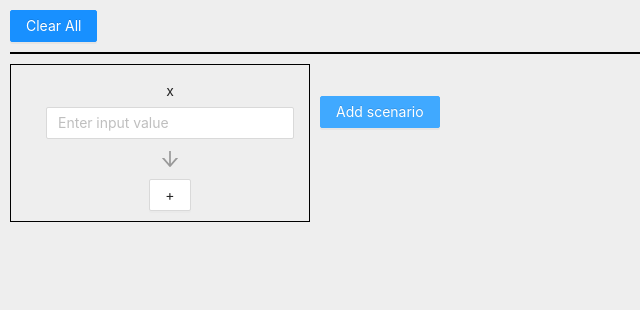
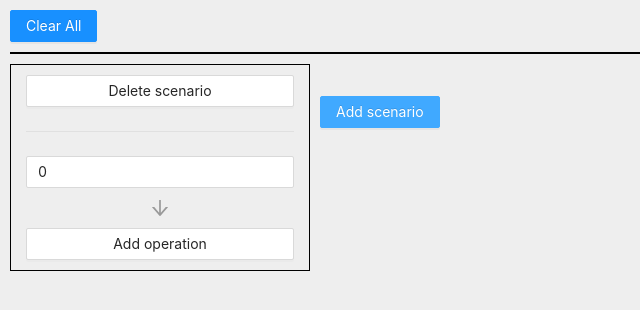
Before and after one commit to stanza24/scenario-tool, a React (Create React App) app: page / in a window 1280 px wide. Both pictures are taken after a click on the button "Add scenario". Shown: the top 310 px of the page, without its empty margins (0-640 px from the left). Built offline with nearby package versions, Linux system fonts and the light colour scheme.

Commit message:
Поправил верстку

```diff
--- a/src/App.module.css
+++ b/src/App.module.css
@@ -1,6 +1,7 @@
 .container {
     width: 100vw;
-    height: 100vh;
+    min-height: 100vh;
+    height: auto;
     padding: 10px;
     background: #eeeeee;
 }
--- a/src/components/Scenario.module.css
+++ b/src/components/Scenario.module.css
@@ -3,9 +3,13 @@
     flex-direction: column;
     align-items: center;
     width: 300px;
-    padding: 10px 15px 10px 35px;
+    padding: 10px 15px;
     border: 1px solid black;
     margin-right: 10px;
+}
+
+.scenarioButton {
+    width: 100%;
 }
 
 .operationIcon {
--- a/src/components/Scenario.tsx
+++ b/src/components/Scenario.tsx
@@ -7,7 +7,7 @@ import { IOperation, IOperationWithResult, IScenario } from 'types';
 import { calculateResultWithRate } from 'utils';
 
 import { ArrowDownOutlined } from '@ant-design/icons';
-import { Button, Input, Modal } from 'antd';
+import { Button, Divider, Input, Modal } from 'antd';
 
 import styles from './Scenario.module.css';
 
@@ -45,7 +45,7 @@ export const Scenario = ({ scenario }: Props) => {
         result: calculateResultWithRate(
           op.rateType,
           op.rate,
-          ops.at(-1)?.result || scenario.init || 0
+          ops.at(-1)?.result || Number(scenario.init) || 0
         ),
       });
     }
@@ -58,7 +58,7 @@ export const Scenario = ({ scenario }: Props) => {
   }: ChangeEvent<HTMLInputElement>) =>
     updateScenario({
       ...scenario,
-      init: value ? Number(value) : null,
+      init: value || '0',
     });
 
   const handleAddOperation = (): void => addOperation(scenario.id);
@@ -77,17 +77,29 @@ export const Scenario = ({ scenario }: Props) => {
     [scenario.id, updateOperation]
   );
 
+  const handleFixDecimals = () => {
+    updateScenario({
+      ...scenario,
+      init: String(Number(Number(scenario.init).toFixed(2))),
+    });
+  };
+
   return (
     <div className={styles.scenario}>
-      <Button type="text" onClick={() => setDeleteScenarioModalVisible(true)}>
-        x
+      <Button
+        onClick={() => setDeleteScenarioModalVisible(true)}
+        className={styles.scenarioButton}
+      >
+        Delete scenario
       </Button>
+      <Divider />
       <Input
         type="number"
         step="0.01"
         placeholder="Enter input value"
         value={scenario.init!}
         onChange={handleChangeInit}
+        onBlur={handleFixDecimals}
       />
       <ArrowDownOutlined className={styles.operationIcon} />
       {operationsWithResult.map((operation) => (
@@ -98,7 +110,9 @@ export const Scenario = ({ scenario }: Props) => {
           updateOperation={handleUpdateOperation}
         />
       ))}
-      <Button onClick={handleAddOperation}>+</Button>
+      <Button onClick={handleAddOperation} className={styles.scenarioButton}>
+        Add operation
+      </Button>
       <Modal
         open={deleteScenarioModalVisible}
         onCancel={() => setDeleteScenarioModalVisible(false)}
--- a/src/store/slices/scenariosSlice.ts
+++ b/src/store/slices/scenariosSlice.ts
@@ -29,7 +29,7 @@ export const createScenariosSlice = (
     set((state) => {
       state.scenarios.push({
         id: uuidV4(),
-        init: null,
+        init: '0',
         operations: [],
       });
     });
--- a/src/types/Scenario.ts
+++ b/src/types/Scenario.ts
@@ -8,7 +8,7 @@ export enum ERateType {
 export interface IOperation {
   id: string;
   name: string;
-  rate: string | null;
+  rate: string;
   rateType: ERateType;
 }
 
@@ -18,6 +18,6 @@ export interface IOperationWithResult extends IOperation {
 
 export interface IScenario {
   id: string;
-  init: number | null;
+  init: string;
   operations: IOperation[];
 }
--- a/src/utils/calculateResultWithRate.ts
+++ b/src/utils/calculateResultWithRate.ts
@@ -2,9 +2,9 @@ import { ERateType } from 'types';
 
 export const calculateResultWithRate = (
   rateType: ERateType,
-  rate: string | null,
+  rate: string,
   num: number
-) => {
+): number => {
   switch (rateType) {
     case ERateType.MUL:
       return num * (Number(rate) || 1);
```
